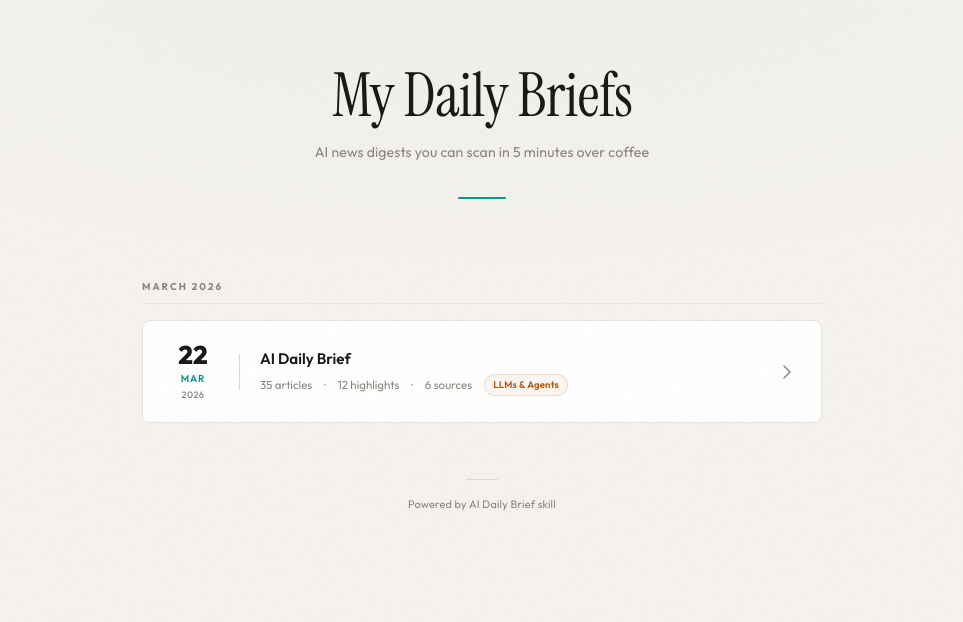
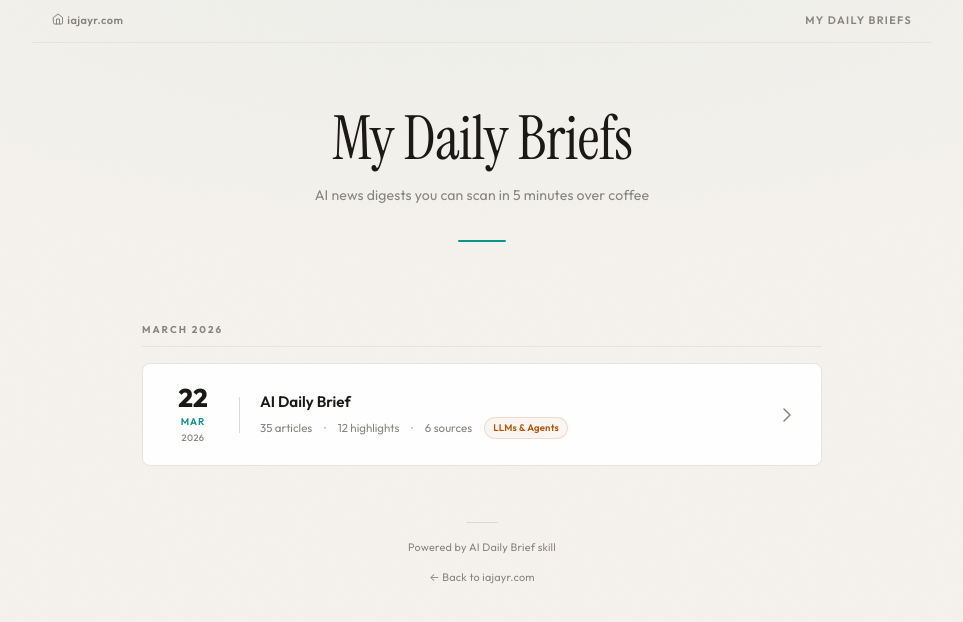
Before and after one commit to ajayrenganathan/daily-brief, a plain HTML site: page index.html in a window 1280 px wide. Shown: the whole page, without its empty margins (158-1121 px from the left). Drawn offline with Linux system fonts and the light colour scheme.

Commit message:
feat: updated AI daily brief

```diff
--- a/index.html
+++ b/index.html
@@ -285,6 +285,20 @@
       color: var(--clr-text-muted);
       letter-spacing: 0.02em;
     }
+    .page-footer a { color: var(--clr-text-muted); text-decoration: none; transition: color 0.25s ease; }
+    .page-footer a:hover { color: var(--clr-accent); }
+
+    .top-bar {
+      display: flex; align-items: center; justify-content: space-between;
+      max-width: 900px; margin: 0 auto; padding: 0.75rem 1.25rem;
+      font-family: var(--font-body); font-size: 0.68rem; font-weight: 500;
+      color: var(--clr-text-muted); letter-spacing: 0.04em;
+      border-bottom: 1px solid var(--clr-border-subtle); margin-bottom: 0;
+    }
+    .top-bar-home { font-weight: 600; color: var(--clr-text-muted); text-decoration: none; transition: color 0.25s ease; letter-spacing: 0.04em; }
+    .top-bar-home:hover { color: var(--clr-accent); }
+    .top-bar-home svg { width: 12px; height: 12px; vertical-align: -1px; margin-right: 0.3em; stroke: currentColor; }
+    .top-bar-label { text-transform: uppercase; letter-spacing: 0.12em; font-weight: 600; color: var(--clr-text-muted); }
 
     .footer-rule {
       width: 32px;
@@ -343,6 +357,11 @@
 </head>
 <body>
 
+  <div class="top-bar">
+    <a href="https://iajayr.com" class="top-bar-home"><svg viewBox="0 0 24 24" fill="none" stroke-width="2" stroke-linecap="round" stroke-linejoin="round"><path d="M3 9l9-7 9 7v11a2 2 0 0 1-2 2H5a2 2 0 0 1-2-2z"/><polyline points="9 22 9 12 15 12 15 22"/></svg>iajayr.com</a>
+    <span class="top-bar-label">My Daily Briefs</span>
+  </div>
+
   <div class="container">
 
     <header class="page-header">
@@ -382,6 +401,7 @@
     <footer class="page-footer">
       <div class="footer-rule"></div>
       Powered by AI Daily Brief skill
+      <p style="margin-top: 0.75rem;"><a href="https://iajayr.com">&larr; Back to iajayr.com</a></p>
     </footer>
 
   </div>
```
Also changed, not shown: ai/index.html (+42 -37 lines).
